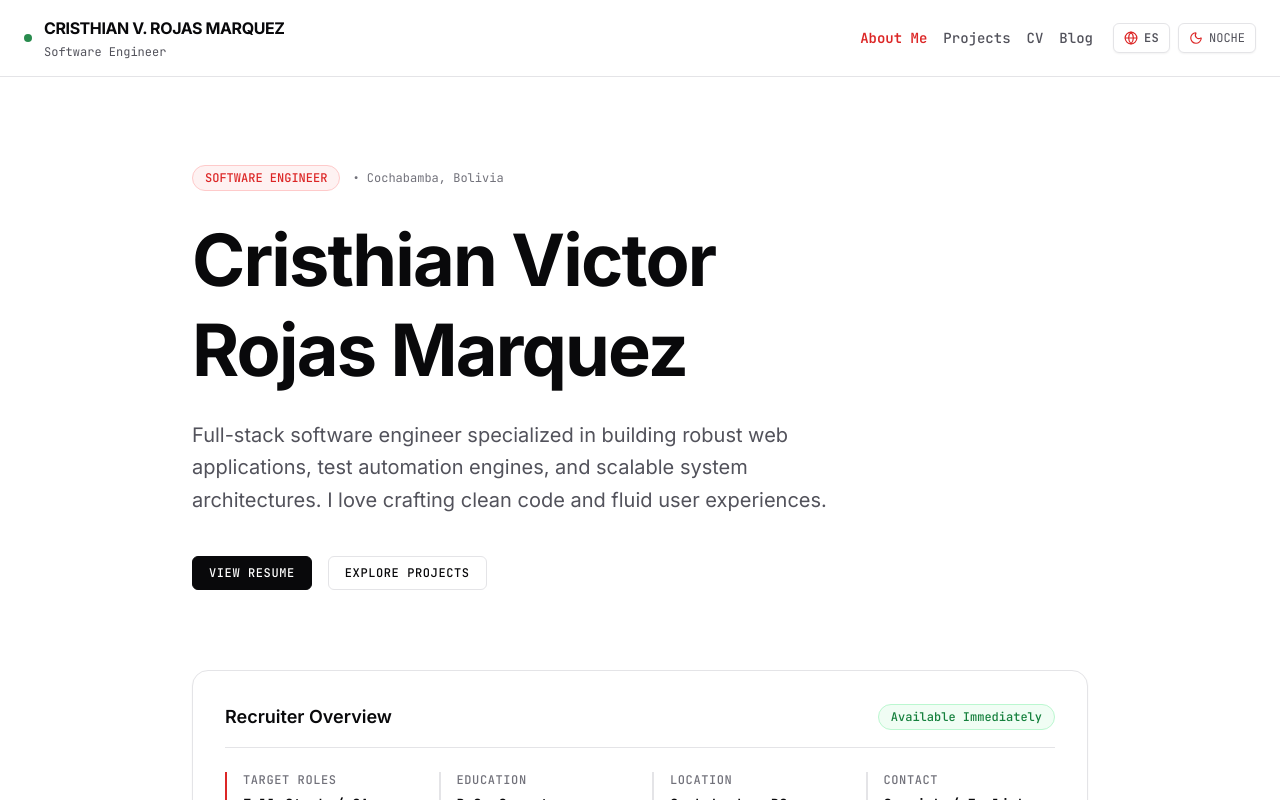
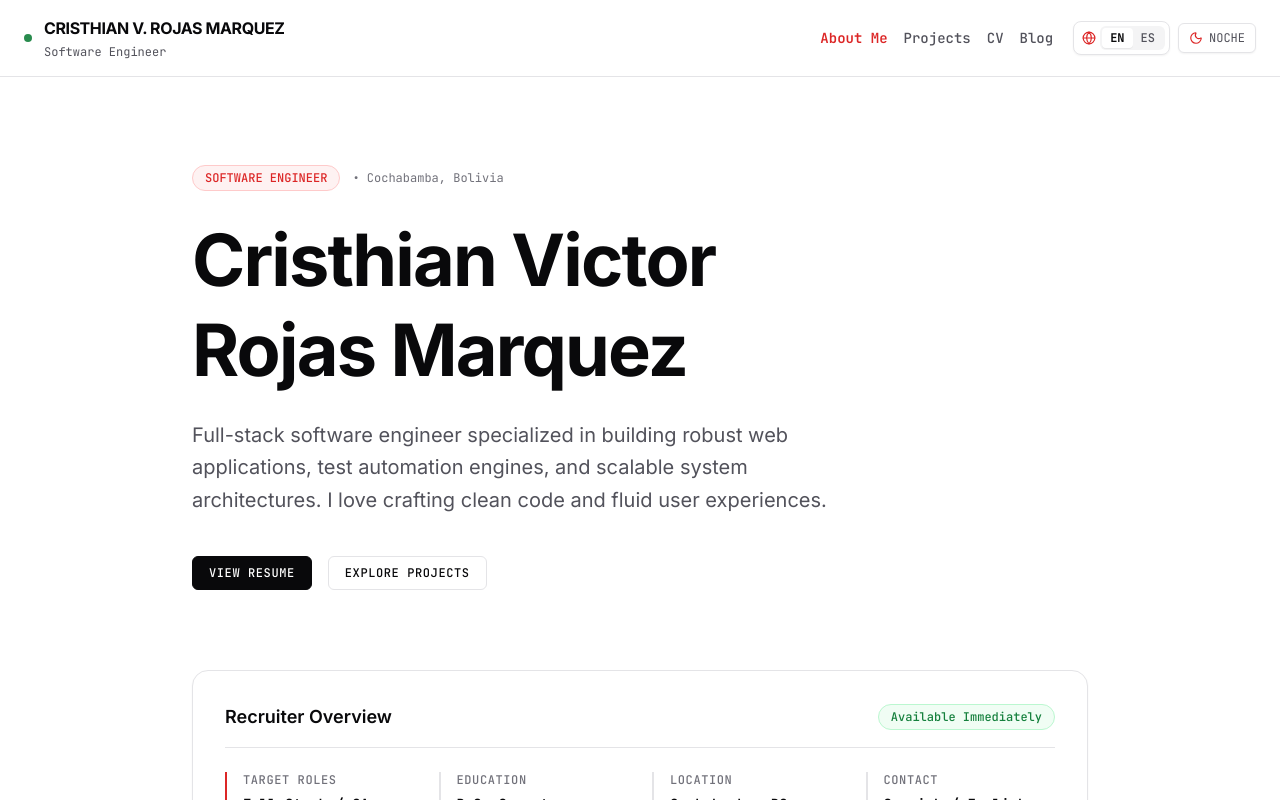
Before and after one commit to RedoRojo/brutalist-stack, a Next.js app: page / in a window 1280 px wide. Shown: the top 800 px of the page. Built offline with nearby package versions, Linux system fonts and the light colour scheme.

Commit message:
fix(i18n): resolve crossed language status and sync editor with global language

```diff
--- a/src/app/admin/AdminDashboardClient.tsx
+++ b/src/app/admin/AdminDashboardClient.tsx
@@ -5,6 +5,7 @@ import { useRouter } from "next/navigation";
 import Link from "next/link";
 import { deleteProject, deletePost, logoutAdmin } from "./actions";
 import Card from "@/components/Card";
+import { useLanguage } from "@/context/LanguageContext";
 
 interface Project {
   id: string;
@@ -58,6 +59,7 @@ export default function AdminDashboardClient({
   initialPosts,
 }: AdminDashboardClientProps) {
   const router = useRouter();
+  const { language } = useLanguage();
   const [activeTab, setActiveTab] = useState<"projects" | "blog">("projects");
   const [loading, setLoading] = useState(false);
   const [message, setMessage] = useState<{
@@ -310,10 +312,10 @@ export default function AdminDashboardClient({
                       >
                         <td className="py-3 pr-2 font-sans text-sm text-bone">
                           <div className="flex items-center gap-2">
-                            <span>{project.title}</span>
+                            <span>{language === "es" && project.titleEs ? project.titleEs : project.title}</span>
                             {project.featured && (
                               <span className="text-[10px] text-rust font-mono border border-rust/40 px-1 py-0.2 rounded">
-                                ★ Featured
+                                ★ {language === "es" ? "Destacado" : "Featured"}
                               </span>
                             )}
                           </div>
@@ -323,12 +325,18 @@ export default function AdminDashboardClient({
                         </td>
                         <td className="py-3 pr-2 hidden lg:table-cell text-bone/70">
                           <span className="px-2 py-0.5 bg-void border border-ash/20 rounded text-[11px]">
-                            {project._count?.posts ?? 0} {project._count?.posts === 1 ? "post" : "posts"}
+                            {project._count?.posts ?? 0} {language === "es" ? (project._count?.posts === 1 ? "publicación" : "publicaciones") : (project._count?.posts === 1 ? "post" : "posts")}
                           </span>
                         </td>
                         <td className="py-3 pr-2 hidden md:table-cell text-bone/60">
                           <span className="text-[11px] uppercase">
-                            {project.status || "COMPLETED"}
+                            {project.status === "COMPLETED"
+                              ? language === "es"
+                                ? "COMPLETADO"
+                                : "COMPLETED"
+                              : language === "es"
+                              ? "EN DESARROLLO"
+                              : "IN PROGRESS"}
                           </span>
                         </td>
                         <td className="py-3 pr-2 hidden sm:table-cell text-bone/50">
@@ -408,7 +416,7 @@ export default function AdminDashboardClient({
                         className="hover:bg-bone/5 transition-colors"
                       >
                         <td className="py-3 pr-2 font-sans text-sm text-bone">
-                          <div>{post.title}</div>
+                          <div>{language === "es" && post.titleEs ? post.titleEs : post.title}</div>
                           <span className="font-mono text-[11px] text-ash block">
                             /{post.slug}
                           </span>
@@ -416,15 +424,17 @@ export default function AdminDashboardClient({
                         <td className="py-3 pr-2 hidden lg:table-cell text-bone/70">
                           {post.project ? (
                             <span className="px-2 py-0.5 bg-rust/10 text-rust border border-rust/30 rounded text-[11px]">
-                              📌 {post.project.title}
+                              📌 {language === "es" && post.project.titleEs ? post.project.titleEs : post.project.title}
                             </span>
                           ) : (
-                            <span className="text-ash text-[11px]">Standalone</span>
+                            <span className="text-ash text-[11px]">{language === "es" ? "Independiente" : "Standalone"}</span>
                           )}
                         </td>
                         <td className="py-3 pr-2 hidden md:table-cell text-bone/60">
                           <span className={`text-[10px] px-1.5 py-0.5 rounded ${post.published ? "bg-bone/10 text-bone" : "bg-ash/20 text-ash"}`}>
-                            {post.published ? "Published" : "Draft"}
+                            {post.published
+                              ? language === "es" ? "Publicado" : "Published"
+                              : language === "es" ? "Borrador" : "Draft"}
                           </span>
                         </td>
                         <td className="py-3 pr-2 hidden sm:table-cell text-bone/50">
--- a/src/components/LanguageToggle.tsx
+++ b/src/components/LanguageToggle.tsx
@@ -4,20 +4,39 @@ import { useLanguage } from "@/context/LanguageContext";
 import { Globe } from "lucide-react";
 
 export default function LanguageToggle() {
-  const { language, toggleLanguage } = useLanguage();
+  const { language, setLanguage } = useLanguage();
 
   return (
-    <button
-      type="button"
-      onClick={toggleLanguage}
-      className="flex items-center gap-1.5 px-2.5 py-1.5 rounded-md text-xs font-mono border border-[var(--border-subtle)] bg-[var(--bg-card)] text-[var(--text-secondary)] hover:text-[var(--text-primary)] hover:border-[var(--accent)] transition-all cursor-pointer shadow-xs"
-      aria-label={language === "en" ? "Cambiar idioma a Español" : "Switch language to English"}
-      title={language === "en" ? "Cambiar a Español" : "Switch to English"}
-    >
-      <Globe className="w-3.5 h-3.5 text-[var(--accent)]" />
-      <span className="font-semibold tracking-wide">
-        {language === "en" ? "ES" : "EN"}
-      </span>
-    </button>
+    <div className="flex items-center gap-1 p-1 rounded-lg border border-[var(--border-subtle)] bg-[var(--bg-card)] text-xs font-mono shadow-xs">
+      <Globe className="w-3.5 h-3.5 text-[var(--accent)] ml-1 shrink-0" />
+      <div className="flex items-center p-0.5 bg-[var(--bg-secondary)] rounded-md">
+        <button
+          type="button"
+          onClick={() => setLanguage("en")}
+          className={`px-2 py-0.5 rounded transition-all cursor-pointer ${
+            language === "en"
+              ? "bg-[var(--bg-card)] text-[var(--text-primary)] font-bold shadow-2xs"
+              : "text-[var(--text-secondary)] hover:text-[var(--text-primary)] font-medium"
+          }`}
+          aria-label="Switch to English"
+          title="English"
+        >
+          EN
+        </button>
+        <button
+          type="button"
+          onClick={() => setLanguage("es")}
+          className={`px-2 py-0.5 rounded transition-all cursor-pointer ${
+            language === "es"
+              ? "bg-[var(--bg-card)] text-[var(--text-primary)] font-bold shadow-2xs"
+              : "text-[var(--text-secondary)] hover:text-[var(--text-primary)] font-medium"
+          }`}
+          aria-label="Cambiar a Español"
+          title="Español"
+        >
+          ES
+        </button>
+      </div>
+    </div>
   );
 }
--- a/src/components/admin/ProjectEditor.tsx
+++ b/src/components/admin/ProjectEditor.tsx
@@ -3,6 +3,7 @@
 import React, { useState, useRef } from "react";
 import Link from "next/link";
 import { useRouter } from "next/navigation";
+import { useLanguage } from "@/context/LanguageContext";
 import {
   Bold,
   Italic,
@@ -84,12 +85,17 @@ export default function ProjectEditor({ initialData, mode, onSubmit }: ProjectEd
   const [featured, setFeatured] = useState(initialData?.featured || false);
   const [status, setStatus] = useState(initialData?.status || "COMPLETED");
 
-  // UI state
-  const [activeLang, setActiveLang] = useState<"en" | "es">("en");
+  // UI state & language sync
+  const { language, setLanguage } = useLanguage();
+  const activeLang: "en" | "es" = language === "es" ? "es" : "en";
   const [viewMode, setViewMode] = useState<"split" | "edit" | "preview">("split");
   const [previewStyle, setPreviewStyle] = useState<"detail" | "card">("detail");
 
   const textareaRef = useRef<HTMLTextAreaElement | null>(null);
+
+  function handleSwitchLanguage(lang: "en" | "es") {
+    setLanguage(lang);
+  }
 
   // Auto-slug generator
   function handleTitleChange(val: string) {
@@ -209,9 +215,20 @@ export default function ProjectEditor({ initialData, mode, onSubmit }: ProjectEd
   }
 
   // Active values for preview
-  const previewTitle = activeLang === "es" && titleEs.trim() ? titleEs : title || (activeLang === "es" ? "Título del Proyecto" : "Project Title");
-  const previewDesc = activeLang === "es" && descriptionEs.trim() ? descriptionEs : description || (activeLang === "es" ? "Descripción del proyecto para previsualización en tiempo real." : "Project description for real-time frontend preview.");
-  const previewContent = activeLang === "es" && contentEs.trim() ? contentEs : content;
+  const previewTitle =
+    activeLang === "es"
+      ? (titleEs.trim() || (title.trim() ? `${title} (Español)` : "Título del Proyecto"))
+      : (title.trim() || "Project Title");
+
+  const previewDesc =
+    activeLang === "es"
+      ? (descriptionEs.trim() || (description.trim() ? `${description} (Español)` : "Descripción del proyecto para previsualización en tiempo real."))
+      : (description.trim() || "Project description for real-time frontend preview.");
+
+  const previewContent =
+    activeLang === "es"
+      ? (contentEs.trim() ? contentEs : "")
+      : content;
 
   return (
     <div className="space-y-6">
@@ -236,7 +253,7 @@ export default function ProjectEditor({ initialData, mode, onSubmit }: ProjectEd
           <div className="flex items-center p-1 bg-[var(--bg-secondary)] rounded-lg border border-[var(--border-subtle)] font-mono text-xs">
             <button
               type="button"
-              onClick={() => setActiveLang("en")}
+              onClick={() => handleSwitchLanguage("en")}
               className={`px-3 py-1 rounded-md transition-all flex items-center gap-1.5 cursor-pointer ${
                 activeLang === "en"
                   ? "bg-[var(--bg-card)] text-[var(--text-primary)] font-semibold shadow-xs"
@@ -248,7 +265,7 @@ export default function ProjectEditor({ initialData, mode, onSubmit }: ProjectEd
             </button>
             <button
               type="button"
-              onClick={() => setActiveLang("es")}
+              onClick={() => handleSwitchLanguage("es")}
               className={`px-3 py-1 rounded-md transition-all flex items-center gap-1.5 cursor-pointer ${
                 activeLang === "es"
                   ? "bg-[var(--bg-card)] text-[var(--text-primary)] font-semibold shadow-xs"
```
